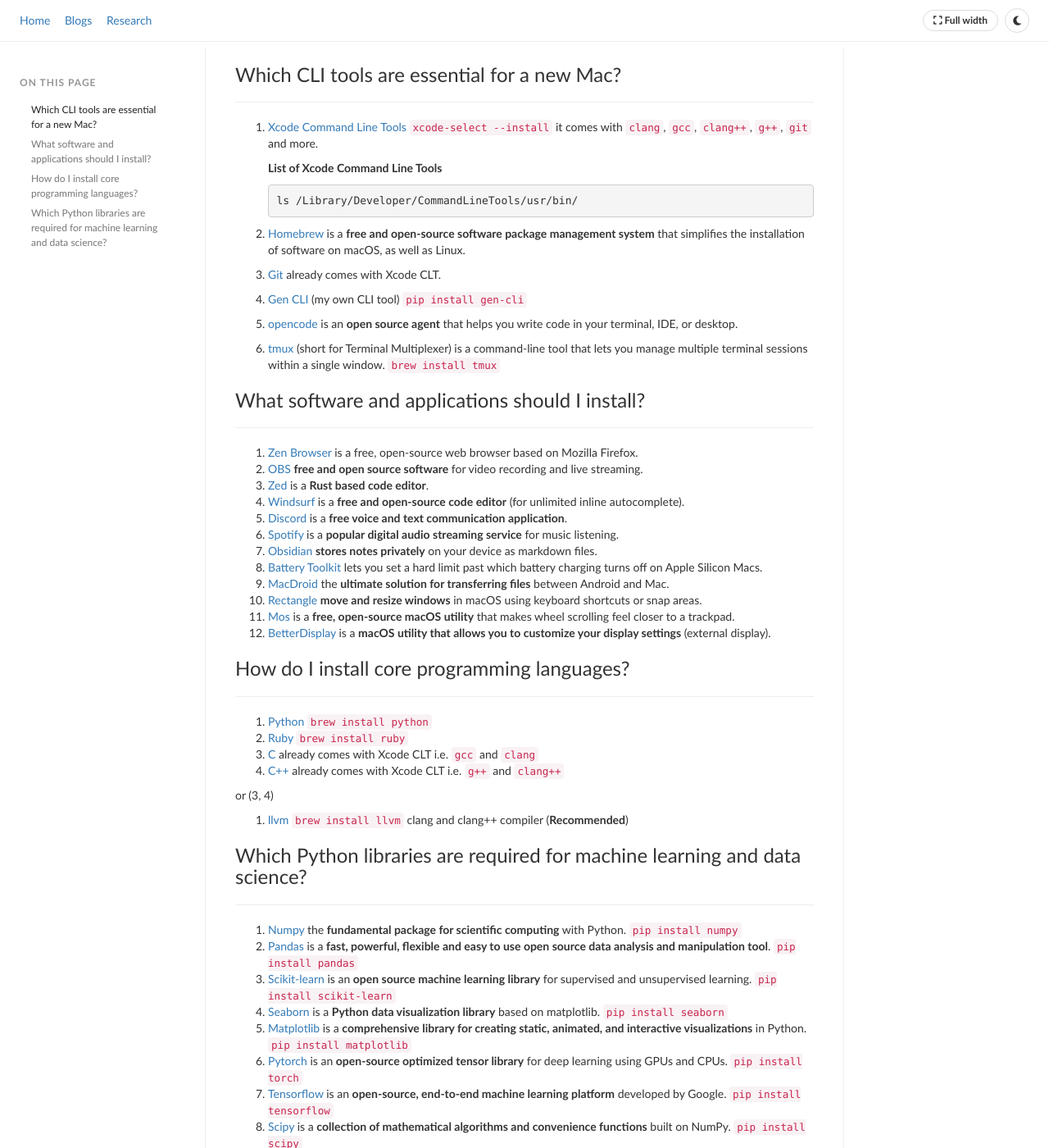
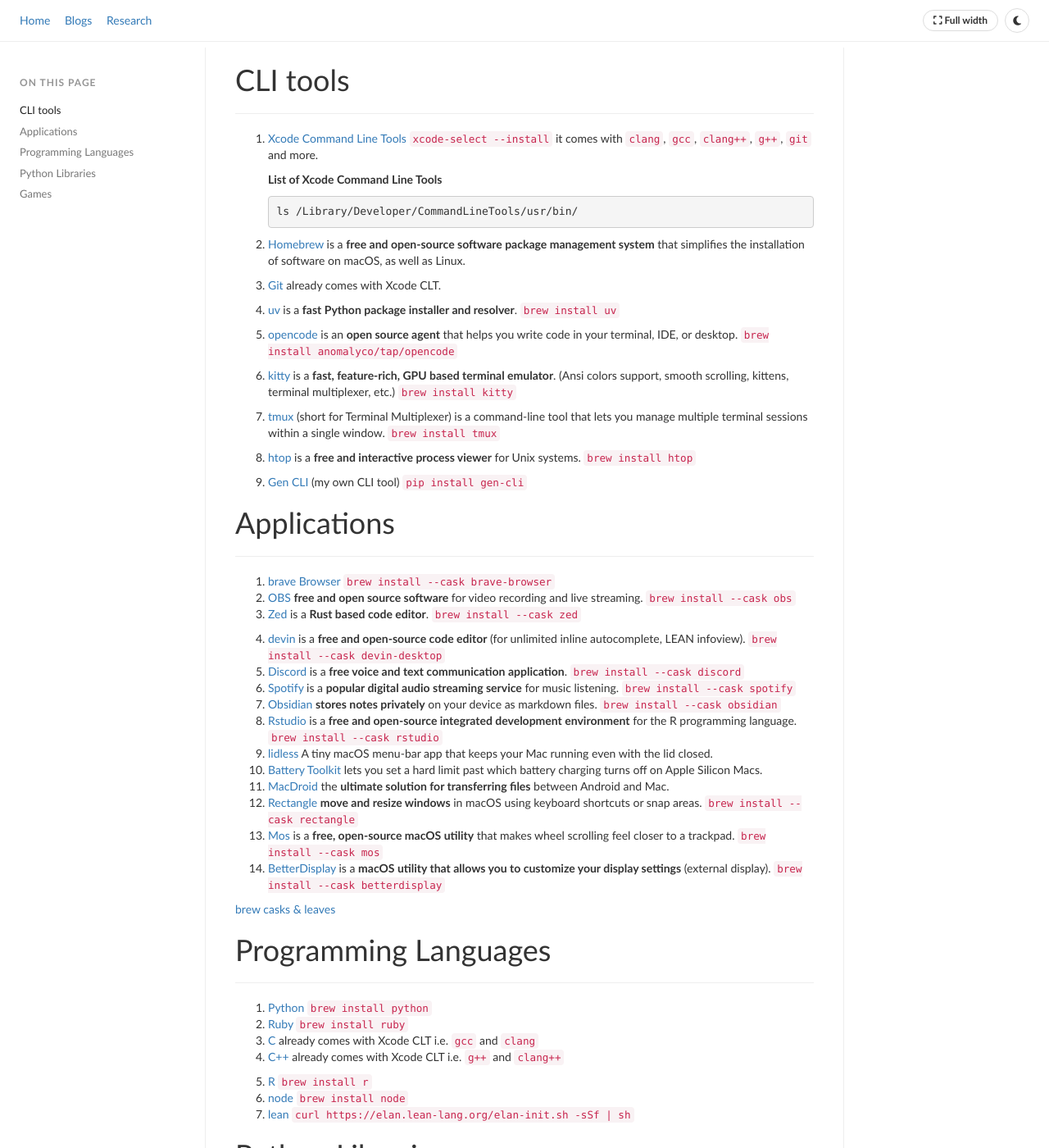
Before and after one commit to iamprasadraju/iamprasadraju.github.io, a Jekyll site: the page built from _posts/2026-04-11-mac-setup.md, in a window 1280 px wide and 1400 px high. Shown: the whole window at 82% size. Built offline with Jekyll 4.4.1, drawn with Linux system fonts in a browser that asks for light colours; some of the changed text lies outside the part shown.

Commit message:
docs(post): update Mac Setup guide with new tools and sections
Add new CLI tools, update app list with brew casks, rearrange sections.
Add Python libraries and games.

```diff
--- a/_posts/2026-04-11-mac-setup.md
+++ b/_posts/2026-04-11-mac-setup.md
@@ -1,13 +1,13 @@
 ---
 layout: post
-title: Mac Setup
+title: My Mac Setup
 date: 2026-04-11
-description: Step-by-step instructions to setup new Mac
-tags: [Setup, Tools]
+description: My Mac Setup
+tags: [Setup, Tools, Mac]
 ---
 
-### Which CLI tools are essential for a new Mac?
 
+# CLI tools
 ---
 
 1. [Xcode Command Line Tools](https://mac.install.guide/commandlinetools/) `xcode-select --install` it comes with `clang`, `gcc`, `clang++`, `g++`, `git` and more.
@@ -22,30 +22,41 @@ tags: [Setup, Tools]
 
 3. [Git](https://git-scm.com/) already comes with Xcode CLT.
 
-4. [Gen CLI](https://github.com/iamprasadraju/gen-cli) (my own CLI tool) `pip install gen-cli`
+4. [uv](https://github.com/astral-sh/uv) is a **fast Python package installer and resolver**. `brew install uv`
 
-5. [opencode](http://opencode.ai/) is an **open source agent** that helps you write code in your terminal, IDE, or desktop.
+5. [opencode](http://opencode.ai/) is an **open source agent** that helps you write code in your terminal, IDE, or desktop. `brew install anomalyco/tap/opencode`
 
-6. [tmux](https://tmuxcheatsheet.com) (short for Terminal Multiplexer) is a command-line tool that lets you manage multiple terminal sessions within a single window. `brew install tmux`
+6. [kitty](https://sw.kovidgoyal.net/kitty/) is a **fast, feature-rich, GPU based terminal emulator**. (Ansi colors support, smooth scrolling, kittens, terminal multiplexer, etc.) `brew install kitty`
 
-### What software and applications should I install?
+7. [tmux](https://tmuxcheatsheet.com) (short for Terminal Multiplexer) is a command-line tool that lets you manage multiple terminal sessions within a single window. `brew install tmux`
+
+8. [htop](https://htop.dev/) is a **free and interactive process viewer** for Unix systems. `brew install htop`
+
+9. [Gen CLI](https://github.com/iamprasadraju/gen-cli) (my own CLI tool) `pip install gen-cli`
+
+# Applications
 
 ---
 
-1. [Zen Browser](https://zen-browser.app) is a free, open-source web browser based on Mozilla Firefox.
-2. [OBS](https://obsproject.com/) **free and open source software** for video recording and live streaming.
-3. [Zed](https://zed.dev/) is a **Rust based code editor**.
-4. [Windsurf](https://windsurf.com/) is a **free and open-source code editor** (for unlimited inline autocomplete).
-5. [Discord](https://discord.com/) is a **free voice and text communication application**.
-6. [Spotify](https://open.spotify.com/download) is a **popular digital audio streaming service** for music listening.
-7. [Obsidian](https://obsidian.md/) **stores notes privately** on your device as markdown files.
-8. [Battery Toolkit](https://github.com/mhaeuser/Battery-Toolkit) lets you set a hard limit past which battery charging turns off on Apple Silicon Macs.
-9. [MacDroid](https://apps.apple.com/us/app/macdroid-manager-for-android/id1476545828?mt=12) the **ultimate solution for transferring files** between Android and Mac.
-10. [Rectangle](https://rectangleapp.com/) **move and resize windows** in macOS using keyboard shortcuts or snap areas.
-11. [Mos](http://mos.caldis.me/) is a **free, open-source macOS utility** that makes wheel scrolling feel closer to a trackpad.
-12. [BetterDisplay](https://betterdisplay.pro/) is a **macOS utility that allows you to customize your display settings** (external display).
+1. [brave Browser](https://brave.com/) `brew install --cask brave-browser`
+2. [OBS](https://obsproject.com/) **free and open source software** for video recording and live streaming. `brew install --cask obs`
+3. [Zed](https://zed.dev/) is a **Rust based code editor**. `brew install --cask zed`
 
-### How do I install core programming languages?
+4. [devin](https://windsurf.com/) is a **free and open-source code editor** (for unlimited inline autocomplete, LEAN infoview). `brew install --cask devin-desktop`
+5. [Discord](https://discord.com/) is a **free voice and text communication application**. `brew install --cask discord`
+6. [Spotify](https://open.spotify.com/download) is a **popular digital audio streaming service** for music listening. `brew install --cask spotify`
+7. [Obsidian](https://obsidian.md/) **stores notes privately** on your device as markdown files. `brew install --cask obsidian`
+8. [Rstudio](https://posit.co/download/rstudio-desktop/) is a **free and open-source integrated development environment** for the R programming language. `brew install --cask rstudio`
+9. [lidless](https://github.com/nghialuong/Lidless) A tiny macOS menu-bar app that keeps your Mac running even with the lid closed.
+10. [Battery Toolkit](https://github.com/mhaeuser/Battery-Toolkit) lets you set a hard limit past which battery charging turns off on Apple Silicon Macs.
+11. [MacDroid](https://apps.apple.com/us/app/macdroid-manager-for-android/id1476545828?mt=12) the **ultimate solution for transferring files** between Android and Mac.
+12. [Rectangle](https://rectangleapp.com/) **move and resize windows** in macOS using keyboard shortcuts or snap areas. `brew install --cask rectangle`
+13. [Mos](http://mos.caldis.me/) is a **free, open-source macOS utility** that makes wheel scrolling feel closer to a trackpad. `brew install --cask mos`
+14. [BetterDisplay](https://betterdisplay.pro/) is a **macOS utility that allows you to customize your display settings** (external display). `brew install --cask betterdisplay`
+
+[brew casks & leaves](https://github.com/iamprasadraju/configuration/tree/main/brew)
+
+# Programming Languages
 
 ---
 
@@ -54,11 +65,11 @@ tags: [Setup, Tools]
 3. [C](https://en.wikipedia.org/wiki/C_(programming_language)) already comes with Xcode CLT i.e. `gcc` and `clang`
 4. [C++](https://en.wikipedia.org/wiki/C%2B%2B) already comes with Xcode CLT i.e. `g++` and `clang++`
 
-or (3, 4)
+5. [R](https://www.r-project.org/) `brew install r`
+6. [node](https://nodejs.org/en/download/) `brew install node`
+7. [lean](https://lean-lang.org/) `curl https://elan.lean-lang.org/elan-init.sh -sSf | sh`
 
-1. [llvm](https://llvm.org/) `brew install llvm` clang and clang++ compiler (**Recommended**)
-
-### Which Python libraries are required for machine learning and data science?
+# Python Libraries
 
 ---
 
@@ -72,5 +83,17 @@ or (3, 4)
 8. [Scipy](https://docs.scipy.org/doc/scipy/) is a **collection of mathematical algorithms and convenience functions** built on NumPy. `pip install scipy`
 9. [Jupyter Notebook](http://jupyter.org/) is the **web-based interactive development environment** for notebooks, code, and data. `pip install notebook`
 10. [OpenCV](https://docs.opencv.org/4.x/) is a **library of programming functions** mainly for real-time [computer vision](https://en.wikipedia.org/wiki/Computer_vision). `pip install opencv-python`
+11. [ty](https://github.com/astral-sh/ty) An extremely fast Python type checker and language server, written in Rust. `pip install ty`
+12. [ruff](https://docs.astral.sh/ruff/) A Python linter, written in Rust. `pip install ruff`
+13. [prek](https://prek.dev/) is an ultra-fast, Rust-powered Git hook manager that serves as a single-binary, drop-in replacement for the classic Python pre-commit framework. `pip install prek`
+14. [pytest](https://docs.pytest.org/en/stable/) A Python testing framework. `pip install pytest`
+15. [tqdm](https://tqdm.github.io/) A fast, extensible progress bar for Python and CLI. `pip install tqdm`
 
 [requirements.txt](https://github.com/iamprasadraju/configuration/blob/main/requirements.txt)
+
+
+# Games
+
+---
+
+1. [luanti](https://www.luanti.org/) is a free and open-source voxel game engine formerly known as Minetest. `brew install --cask luanti`
```
